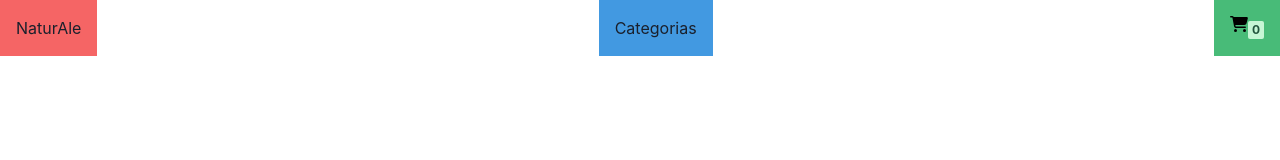
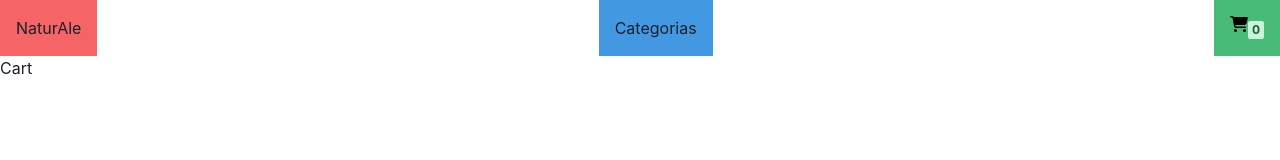
Before and after one commit to lautisil/EntregaFinal-SilvestroJorgeLautaro, a React (Vite) app: page /cart in a window 1280 px wide. Shown: the top 160 px of the page. Built offline with nearby package versions, Linux system fonts and the light colour scheme.

Commit message:
creacion de Cart.jsx

```diff
--- a/src/App.jsx
+++ b/src/App.jsx
@@ -3,6 +3,7 @@ import NavBar from './componentes/NavBar'
 import { BrowserRouter, Route, Routes } from 'react-router-dom'
 import ItemDetailContainer from './componentes/ItemDetailContainer'
 import ItemListContainer from './componentes/ItemListContainer'
+import Cart from './componentes/Cart'
 
 const App = () => {
 
@@ -16,6 +17,7 @@ const App = () => {
         <Route exact path='/' element={<ItemListContainer />}/>
         <Route exact path='/category/:categoryID' element={<ItemListContainer />}/>
         <Route exact path='/item/:id' element={<ItemDetailContainer />} />
+        <Route exact path='/cart' element={<Cart />} />
 
       </Routes>
 
--- /dev/null
+++ b/src/componentes/Cart.jsx
@@ -0,0 +1,9 @@
+import React from 'react'
+
+const Cart = () => {
+  return (
+    <div>Cart</div>
+  )
+}
+
+export default Cart
```
